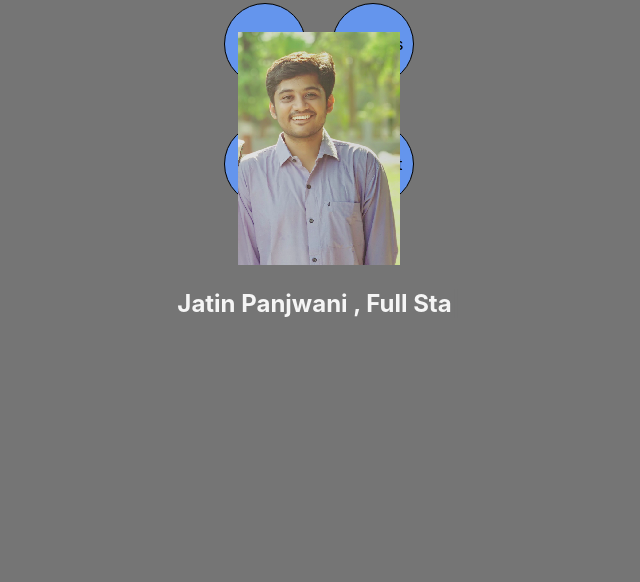
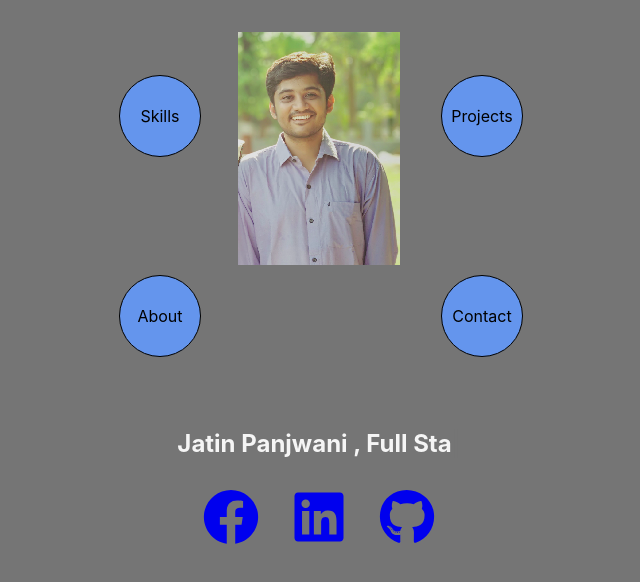
Before and after one commit to jatin33/portfolio, a React (Create React App) app: page / in a window 1280 px wide. Shown: the top 582 px of the page, without its empty margins (321-961 px from the left). Built offline with nearby package versions, Linux system fonts and the light colour scheme; the HTML template or start-up script is replaced by a standard one.

Commit message:
Changed homepage

```diff
--- a/package.json
+++ b/package.json
@@ -3,9 +3,10 @@
   "version": "0.1.0",
   "private": true,
   "dependencies": {
+    "prop-types": "^15.7.2",
     "react": "^16.11.0",
     "react-dom": "^16.11.0",
-    "react-particles-js": "^2.7.0",
+    "react-icons": "^3.8.0",
     "react-scripts": "3.2.0"
   },
   "scripts": {
--- a/src/components/About/About.css
+++ b/src/components/About/About.css
@@ -1,12 +1,13 @@
 .navigation{
     position: absolute;
+    margin-top: 2em;
     top: -1em;
-    display: flex;
-    flex-wrap: wrap;
-    align-items: center;
-    justify-content: space-evenly;
-    width: 15em;
-    height: 15em;
+    display: grid;
+    grid-template-columns: 1fr 1fr;
+    grid-template-rows: 1fr 1fr;
+    column-gap: 15em;
+    width: 25em;
+    height: 25em;
     z-index: 1;
 }
 
@@ -26,7 +27,10 @@
      position: relative;
      color:whitesmoke;
      z-index: 9;
-     border-radius: 100%;
+}
+
+.description{
+margin-top: 10em;
 }
 
 img{
--- a/src/components/About/About.js
+++ b/src/components/About/About.js
@@ -1,6 +1,7 @@
 import React from 'react';
 import photo from '../../images/jatin.png';
 import Block from '../portfolio-blocks/Block';
+import SocialMedia from '../SocialMedia/SocialMedia';
 import '../About/About.css';
 import AutoType from '../AutoType/AutoType';
 
@@ -11,15 +12,15 @@ function About(){
             <img alt="developer" src={photo}/>
             <div className="description">
                 <AutoType text={'Jatin Panjwani , Full Stack Developer'}/>
-                {/* <p>Full Stack Developer</p> */}
             </div>
             </div>
             <div className="navigation">
-                <Block type={'Skills'}/>
-                <Block type={'Projects'}/>
-                <Block type={'About'}/>
-                <Block type={'Contact'}/>
+                <Block  type={'Skills'}/>
+                <Block  type={'Projects'}/>
+                <Block  type={'About'}/>
+                <Block  type={'Contact'}/>
             </div>
+            <SocialMedia/>
         </div>
     )
 }
--- a/src/components/SocialMedia/SocialMedia.css
+++ b/src/components/SocialMedia/SocialMedia.css
@@ -0,0 +1,10 @@
+a{
+    display: inline-block;
+    margin: 1em;
+    text-decoration: none;
+}
+
+.icons{
+    display: flex;
+    justify-content: space-evenly;
+}
--- a/src/components/SocialMedia/SocialMedia.js
+++ b/src/components/SocialMedia/SocialMedia.js
@@ -0,0 +1,21 @@
+import React from 'react';
+import { FaFacebook, FaLinkedin, FaGithub} from 'react-icons/fa';
+import  './SocialMedia.css';
+
+function SocialMedia() {
+    return (
+        <div className="icons">
+            <a href="https://www.facebook.com/panjwani.jatin">
+            <FaFacebook size={56}/>
+            </a>
+            <a href="https://www.linkedin.com/in/jatinpanjwani">
+            <FaLinkedin size={56}/>
+            </a>
+            <a href="https://www.github.com/jatin33">
+            <FaGithub size={56}/>
+            </a>
+        </div>
+    )
+}
+
+export default SocialMedia;
--- a/src/components/portfolio-blocks/Block.css
+++ b/src/components/portfolio-blocks/Block.css
@@ -1,10 +1,21 @@
 .block{
     display: flex;
     justify-content: center;
+    margin: auto;
     align-items: center;
     border: 1px solid black;
     height: 5em;
     width: 5em;
     border-radius: 100%;
     background-color: cornflowerblue;
+    animation: pulse 1s infinite;
 }
+
+@keyframes pulse{
+    0% {
+        box-shadow: 0 0 0 0px rgba(236, 228, 228, 0.1);
+      }
+      100% {
+        box-shadow: 0 0 0 70px rgba(184, 165, 165, 0);
+      }
+}
```
Also changed, not shown: 1 other file (tests, documents, lock files or other folders).
